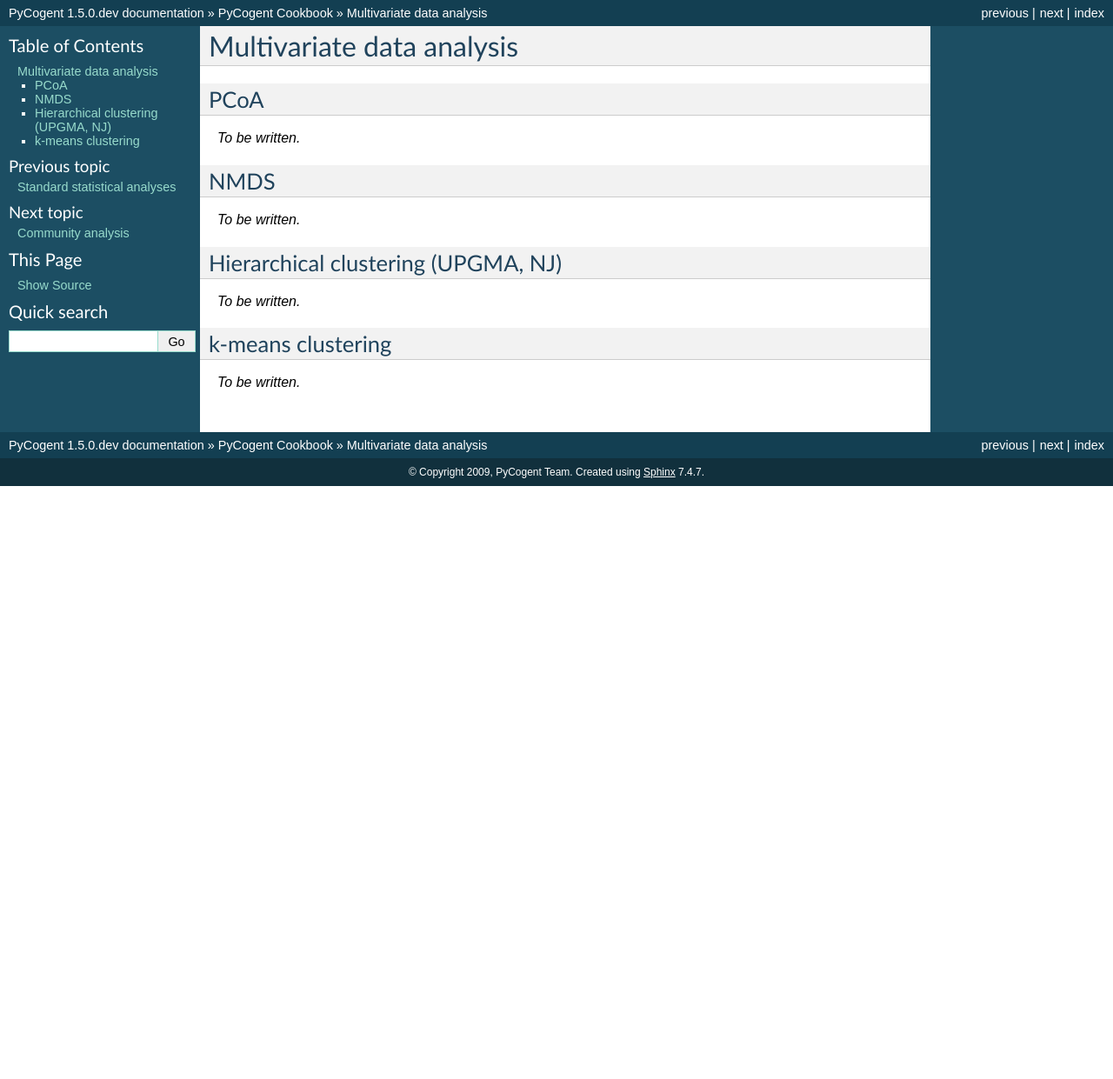
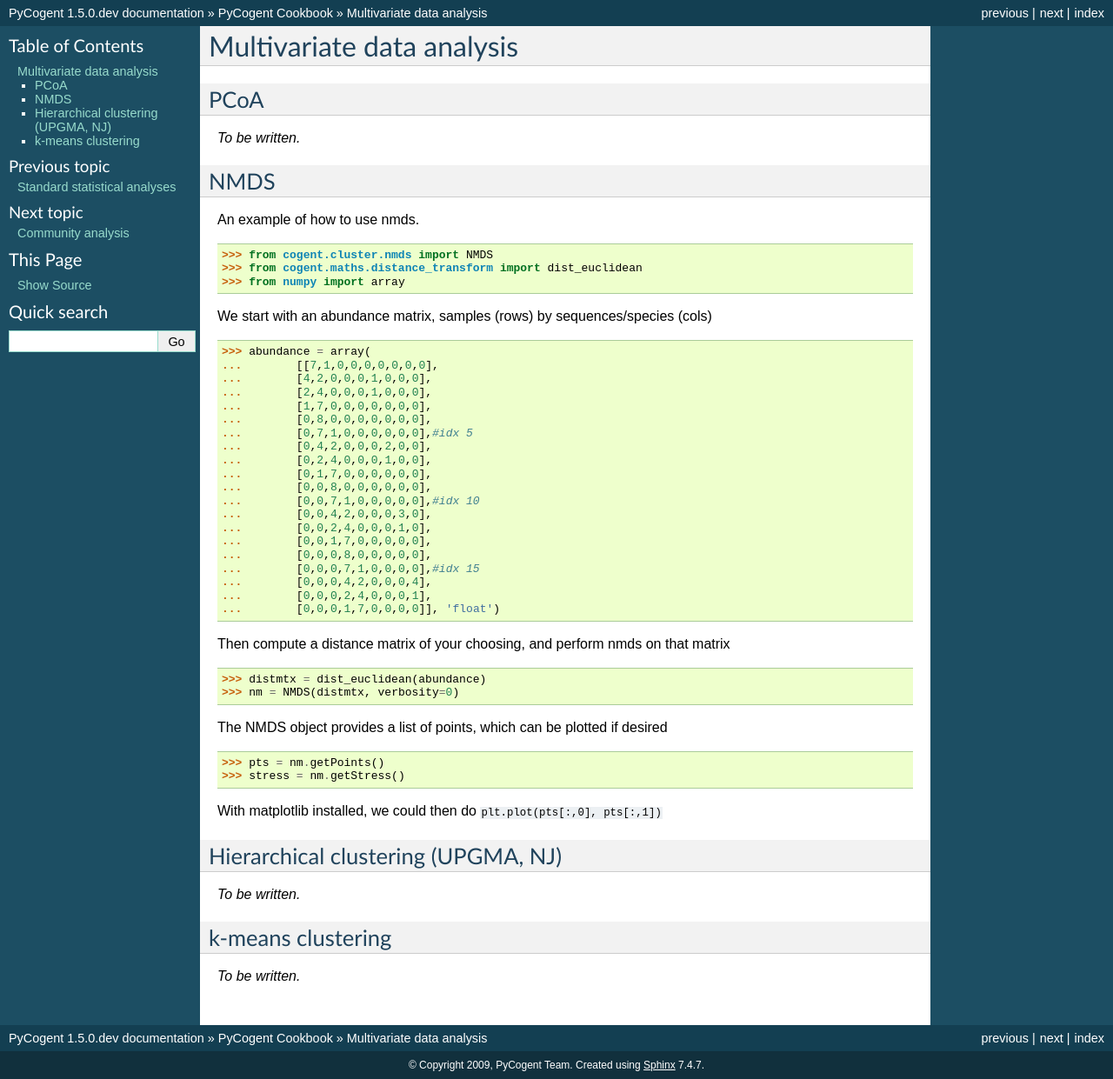
Before and after one commit to cogent3/cogent3, a Sphinx documentation site: the page built from doc/cookbook/multivariate_data_analysis.rst, in a window 1280 px wide. Shown: the whole page at 87% size. Built offline with Sphinx 7.4.7, drawn with Linux system fonts in a browser that asks for light colours; formulas are drawn with MathJax 3; pages that are not in the unit, such as notebooks, are missing from menus; before the commit the page ends 900 px from its top, so only the background shows below that.

Commit message:
added nmds example from examples/ to cookbook

```diff
--- a/doc/cookbook/multivariate_data_analysis.rst
+++ b/doc/cookbook/multivariate_data_analysis.rst
@@ -9,8 +9,54 @@ PCoA
 
 NMDS
 ====
+An example of how to use nmds.
 
-*To be written.*
+.. doctest::
+
+    >>> from cogent.cluster.nmds import NMDS
+    >>> from cogent.maths.distance_transform import dist_euclidean
+    >>> from numpy import array
+
+We start with an abundance matrix, samples (rows) by sequences/species (cols)
+
+.. doctest::
+
+    >>> abundance = array(
+    ...        [[7,1,0,0,0,0,0,0,0],
+    ...        [4,2,0,0,0,1,0,0,0],
+    ...        [2,4,0,0,0,1,0,0,0],
+    ...        [1,7,0,0,0,0,0,0,0],
+    ...        [0,8,0,0,0,0,0,0,0],
+    ...        [0,7,1,0,0,0,0,0,0],#idx 5
+    ...        [0,4,2,0,0,0,2,0,0],
+    ...        [0,2,4,0,0,0,1,0,0],
+    ...        [0,1,7,0,0,0,0,0,0],
+    ...        [0,0,8,0,0,0,0,0,0],
+    ...        [0,0,7,1,0,0,0,0,0],#idx 10
+    ...        [0,0,4,2,0,0,0,3,0],
+    ...        [0,0,2,4,0,0,0,1,0],
+    ...        [0,0,1,7,0,0,0,0,0],
+    ...        [0,0,0,8,0,0,0,0,0],
+    ...        [0,0,0,7,1,0,0,0,0],#idx 15
+    ...        [0,0,0,4,2,0,0,0,4],
+    ...        [0,0,0,2,4,0,0,0,1],
+    ...        [0,0,0,1,7,0,0,0,0]], 'float')
+
+Then compute a distance matrix of your choosing, and perform nmds on that matrix
+
+.. doctest::
+
+    >>> distmtx = dist_euclidean(abundance)
+    >>> nm = NMDS(distmtx, verbosity=0)
+
+The NMDS object provides a list of points, which can be plotted if desired
+
+.. doctest::
+
+    >>> pts = nm.getPoints()
+    >>> stress = nm.getStress()
+
+With matplotlib installed, we could then do ``plt.plot(pts[:,0], pts[:,1])``
 
 Hierarchical clustering (UPGMA, NJ)
 ===================================
```
